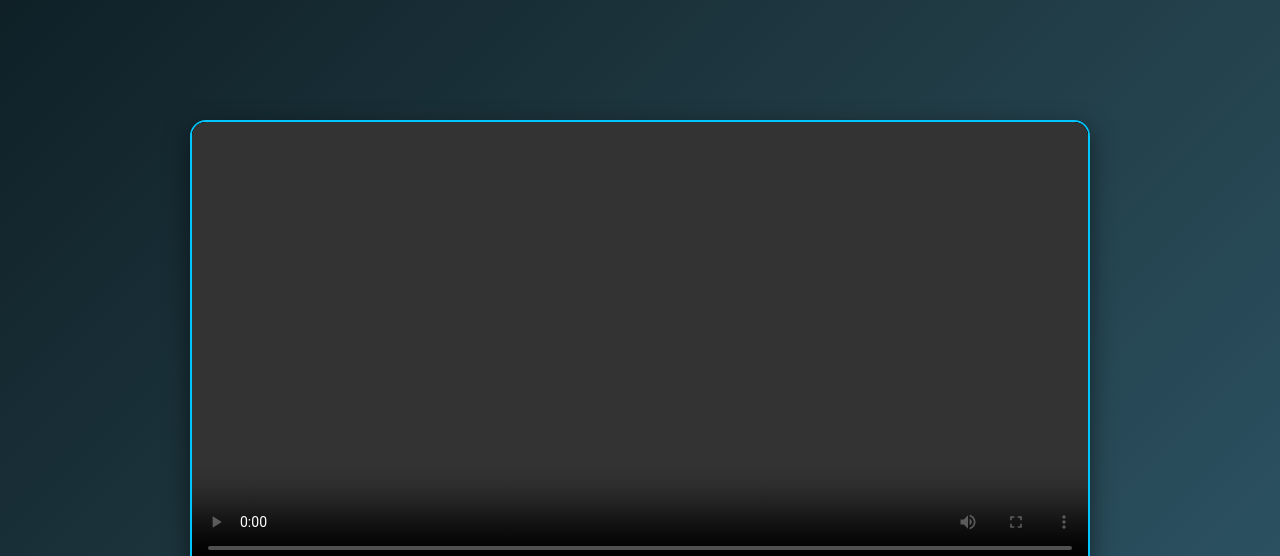
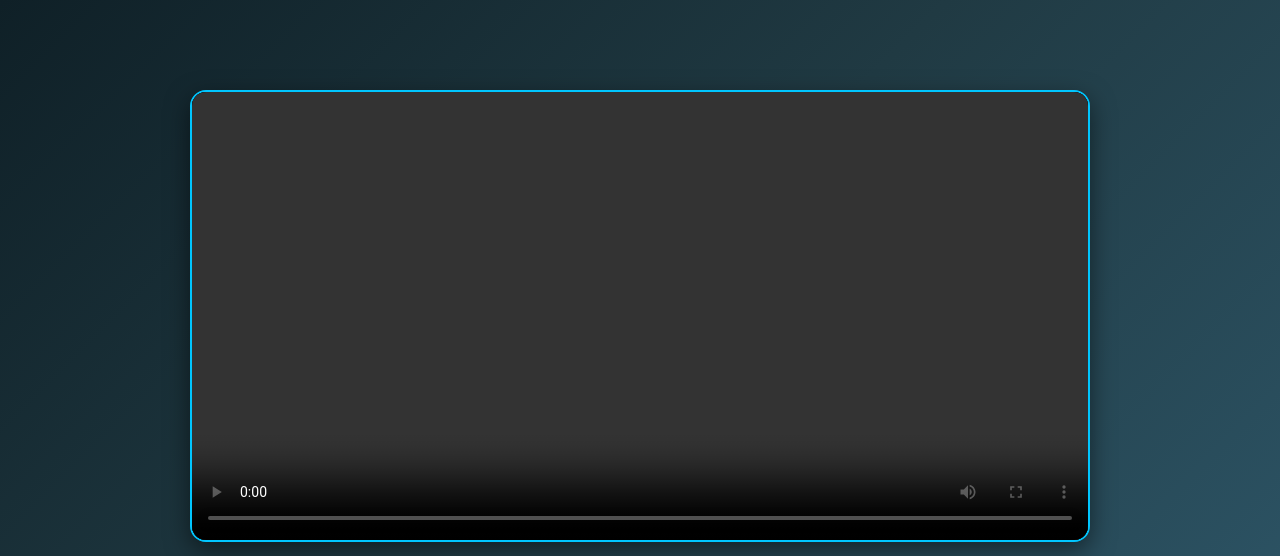
Before and after one commit to ok-op/Jlof, a plain HTML site: page index.html in a window 1280 px wide. Shown: the top 556 px of the page. Drawn offline with nearby package versions, Linux system fonts and the light colour scheme.

Commit message:
Update index.html

```diff
--- a/index.html
+++ b/index.html
@@ -16,7 +16,7 @@
       background: linear-gradient(135deg, #0f2027, #203a43, #2c5364);
       font-family: 'Segoe UI', Tahoma, Geneva, Verdana, sans-serif;
       overflow-x: hidden;
-      padding-top: 120px; /* 100px + কিছু মাঞ্জিন/প্যাডিং স্পেস */
+      padding-top: 90px; /* 100px + কিছু মাঞ্জিন/প্যাডিং স্পেস */
     }
 
     .container {
```
